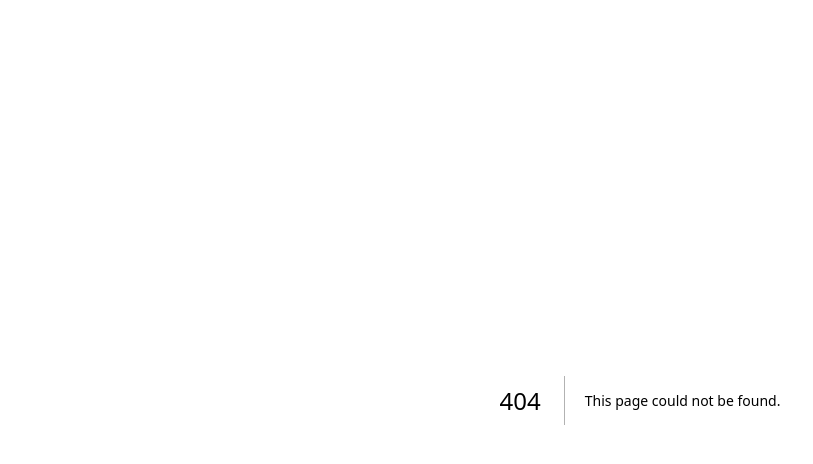
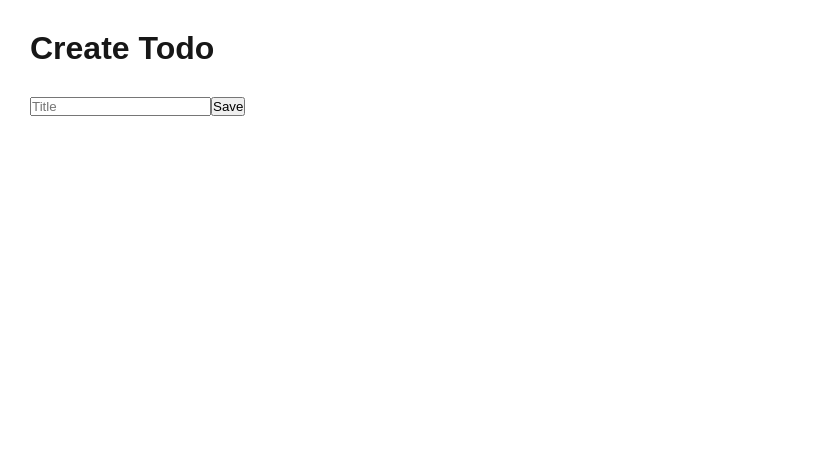
Before and after one commit to techoshik/ReactCommerce, a Next.js app: page /todos/create in a window 1280 px wide. Before the commit this address had no page. Shown: the top 464 px of the page, without its empty margins (0-813 px from the left). Built offline with nearby package versions, Linux system fonts and the light colour scheme.

Commit message:
Todo application created, API handled

```diff
--- /dev/null
+++ b/src/pages/todos/create.tsx
@@ -0,0 +1,52 @@
+import { FormEvent, useState } from "react";
+
+export default function CreateTodoPage() {
+  const [title, setTitle] = useState('');
+  const [titleError, setTitleError] = useState('');
+
+  const handleSubmit = (event: FormEvent<HTMLFormElement>) => {
+    event.preventDefault();
+
+    setTitleError('');
+
+    // VALIDATE TITLE
+    const titleTrimmed = title.trim();
+    if (titleTrimmed === '') {
+      setTitleError('Required field');
+    } else if (titleTrimmed.length <= 3) {
+      setTitleError('Title too short');
+    }
+
+    // SUCCESS CASE
+    console.log({ titleTrimmed });
+    const data = {
+      title: titleTrimmed,
+    };
+
+    fetch("https://jsonplaceholder.typicode.com/todos", {
+      method: "post",
+      body: JSON.stringify(data),
+    }).then((response) => {
+      console.log({ response });
+      return response.json();
+    }).then((json) => {
+      console.log({ json });
+    }).catch((reason) => {
+      console.log({ reason });
+    }).finally(() => {
+      console.log("Finally");
+    });
+  };
+
+  return <div style={{ padding: 30 }}>
+    <h1>Create Todo</h1>
+    <form method="post" style={{ marginTop: 30 }} onSubmit={handleSubmit}>
+      <input name="title" placeholder="Title" value={title} onChange={(event) => {
+        setTitle(event.target.value);
+      }} />
+      <button type="submit">Save</button>
+
+      <p style={{ color: "red" }}>{titleError}</p>
+    </form>
+  </div>;
+}
```
Also changed, not shown: src/pages/todos/notes.txt (added).
